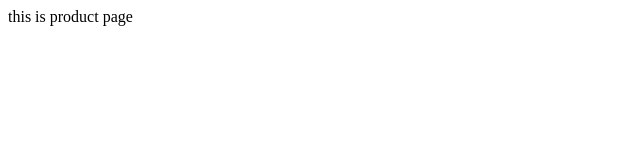
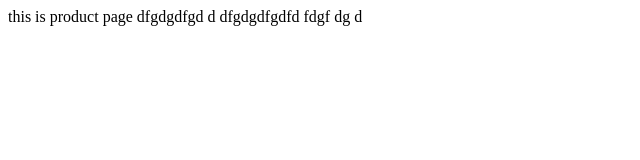
Before and after one commit to balramkamble/Flexbox, a plain HTML site: page product.html in a window 1280 px wide. Shown: the whole page, without its empty margins (0-640 px from the left). Drawn offline with Linux system fonts and the light colour scheme.

Commit message:
product
Signed-off-by: Balram Kamble <balram.kamble@gmail.com>

```diff
--- a/product.html
+++ b/product.html
@@ -9,7 +9,7 @@
 </head>
 
 <body>
-    this is product page
+    this is product page dfgdgdfgd d dfgdgdfgdfd fdgf dg d
 </body>
 
 </html>
```
